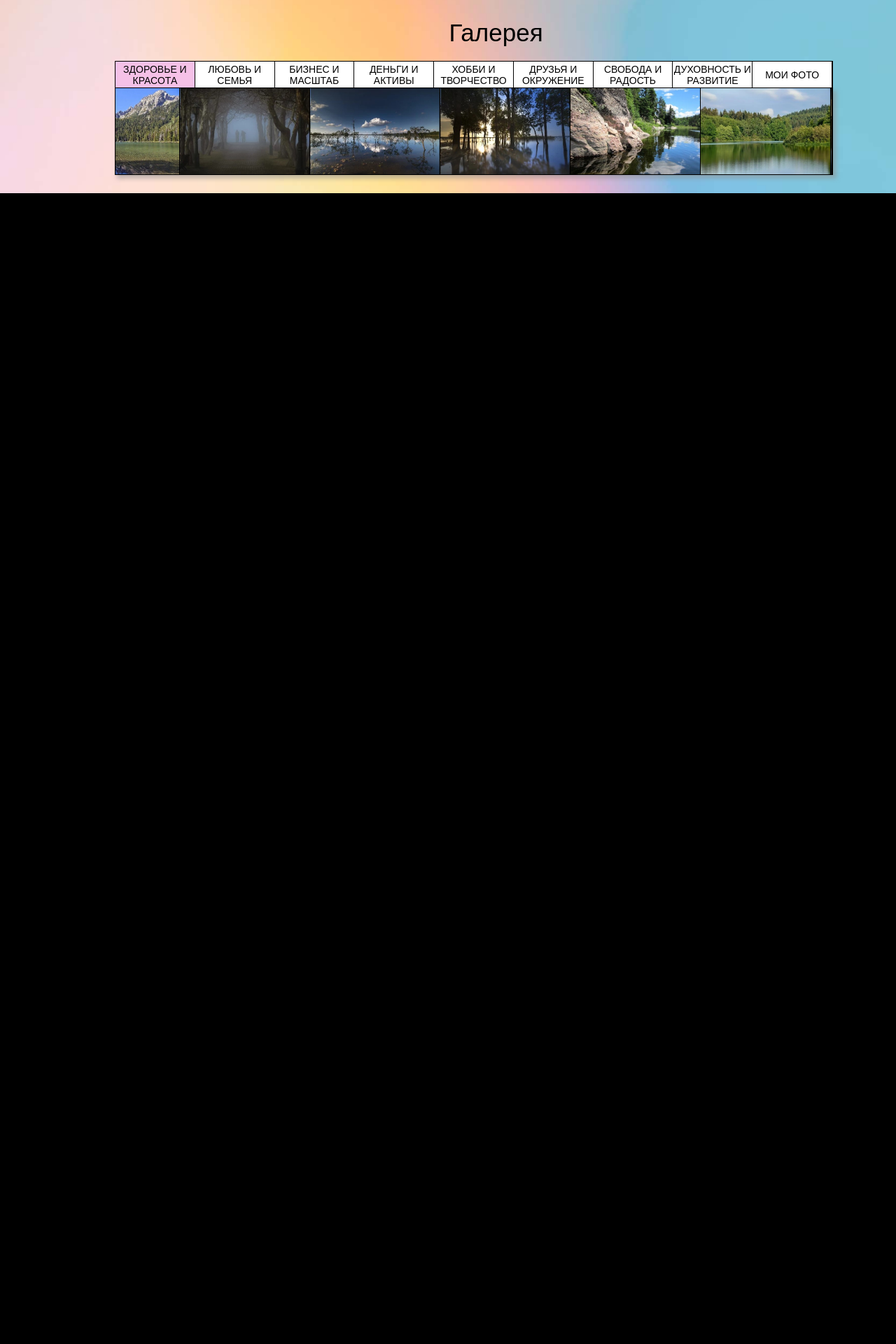
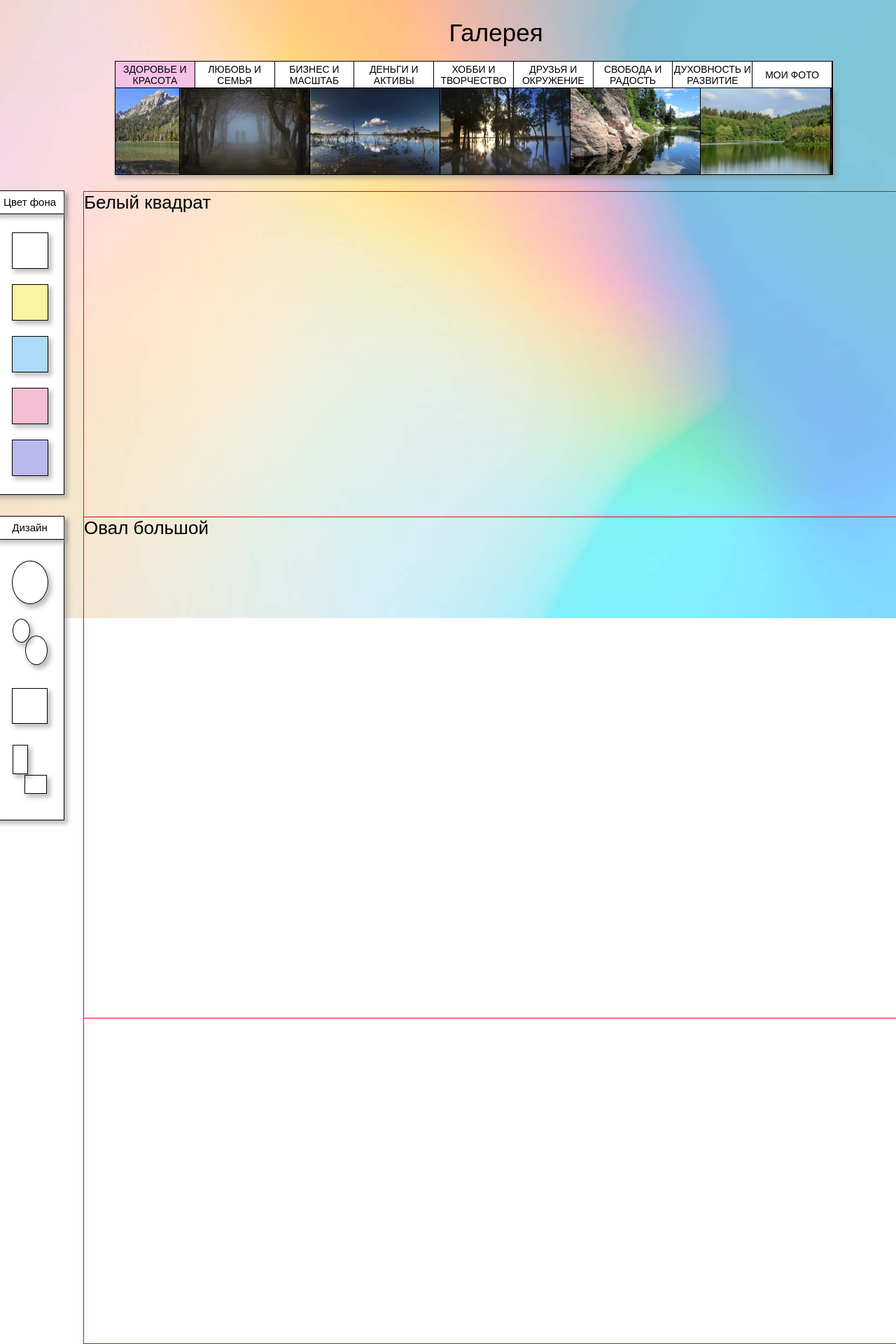
Before and after one commit to drummerrog/wishcard, a PHP site: page / in a window 1280 px wide; the page is wider, and only the part inside the window is pictured. Shown: the part 1050-2970 px from the top of that part at 70% size. Before the commit the page ends 1326 px from the top of that part, so only its background shows below. Run offline with PHP 8.4, Linux system fonts and the light colour scheme.

Commit message:
fix: фигуры отредактировал + отступы сайдбара

```diff
--- a/assets/css/style.css
+++ b/assets/css/style.css
@@ -8,6 +8,7 @@ body {
   background-image: url("../image/bg.jpg");
   background-size: auto;
   background-repeat: no-repeat;
+  /* margin: 0; */
 }
 
 .container {
@@ -20,7 +21,6 @@ body {
   max-width: 1670px;
   height: auto;
   text-align: center;
-  margin: auto;
   margin-left: 165px;
 }
 
@@ -30,7 +30,7 @@ body {
   font-style: normal;
   font-size: 215px;
   line-height: 0.6;
-  margin: 30px 0 140px;
+  margin: 30px 0 132px;
 }
 
 .info-description {
@@ -60,7 +60,7 @@ body {
   display: flex;
   justify-content: space-between;
   border: 1px solid #000;
-  margin-bottom: 150px;
+  margin-bottom: 146px;
   margin-left: 124px;
 }
 
@@ -196,10 +196,14 @@ body {
   cursor: pointer;
 }
 
-/* Табы */
+/* Табы сайдбара */
+.wishcard {
+  height: auto;
+  margin-left: -15px;
+}
 .sidebar-tabs {
-  max-width: 100px;
-  height: 435px;
+  max-width: 97px;
+  height: 433px;
   position: relative;
   display: flex;
   flex-direction: column;
@@ -207,14 +211,15 @@ body {
   border: 1px solid #000;
   background-color: rgb(255, 255, 255);
   box-shadow: 4px 4.785px 6.04px 0.96px rgba(143, 143, 143, 0.56);
-  margin-bottom: 25px;
+  margin-bottom: 30px;
 }
 
 .sidebar-tabs__title {
-  font-size: 14px;
-  line-height: 2.3;
+  font-size: 15px;
+  line-height: 2.1;
   border-bottom: 1px solid #000;
   box-shadow: 4px 4.785px 6.04px 0.96px rgba(143, 143, 143, 0.56);
+  text-align: center;
   margin-bottom: 15px;
 }
 
@@ -231,7 +236,7 @@ body {
   height: 50px;
   box-shadow: 4px 4.785px 6.04px 0.96px rgba(143, 143, 143, 0.56);
   border: 1px solid #000;
-  margin: 10px;
+  margin: 11px;
 }
 
 .white {
@@ -275,6 +280,7 @@ body {
   height: 60px;
   border: 1px solid #000;
   border-radius: 50%;
+  box-shadow: 4px 4.785px 6.04px 0.96px rgba(143, 143, 143, 0.56);
   margin-top: 15px;
 }
 
@@ -285,11 +291,12 @@ body {
 }
 
 .oval-top {
-  width: 25px;
-  height: 35px;
+  width: 23px;
+  height: 32px;
   border: 1px solid #000;
   border-radius: 50%;
-  margin-bottom: 10px;
+  box-shadow: 4px 4.785px 6.04px 0.96px rgba(143, 143, 143, 0.56);
+  margin-bottom: 13px;
   margin-right: -7px;
 }
 
@@ -298,13 +305,15 @@ body {
   height: 40px;
   border: 1px solid #000;
   border-radius: 50%;
-  margin-bottom: -45px;
+  box-shadow: 4px 4.785px 6.04px 0.96px rgba(143, 143, 143, 0.56);
+  margin-bottom: -43px;
 }
 
 .quadrate-big {
-  width: 50px;
-  height: 50px;
+  width: 49px;
+  height: 49px;
   border: 1px solid #000;
+  box-shadow: 4px 4.785px 6.04px 0.96px rgba(143, 143, 143, 0.56);
   margin-top: 30px;
 }
 
@@ -312,6 +321,7 @@ body {
   width: 20px;
   height: 40px;
   border: 1px solid #000;
+  box-shadow: 4px 4.785px 6.04px 0.96px rgba(143, 143, 143, 0.56);
   margin-top: 30px;
   margin-bottom: 1px;
 }
@@ -320,5 +330,6 @@ body {
   width: 30px;
   height: 25px;
   border: 1px solid #000;
+  box-shadow: 4px 4.785px 6.04px 0.96px rgba(143, 143, 143, 0.56);
   margin-left: 17px;
 }
--- a/index.html
+++ b/index.html
@@ -448,7 +448,7 @@
     </section>
     <!-- /.gallery -->
 
-    <!-- <section class="wishcard">
+    <section class="wishcard">
         <div class="container">
             <div class="sidebar-tabs">
                 <span class="sidebar-tabs__title">Цвет фона</span>
@@ -468,9 +468,9 @@
                     <div class="sidebar-tab__item" data-tab="14">
                         <div class="sidebar-tab__color purple"></div>
                     </div>
-                </div> -->
+                </div>
                 <!-- sidebar-tab -->
-                <!-- <div class="sidebar-tabs__content active" data-tab="10">
+                <div class="sidebar-tabs__content active" data-tab="10">
                     <div class="cont">Белый квадрат</div>
                 </div>
                 <div class="sidebar-tabs__content" data-tab="11">
@@ -485,10 +485,10 @@
                 <div class="sidebar-tabs__content" data-tab="14">
                     <div class="cont">Фиолетовый квадрат</div>
                 </div>
-            </div> -->
+            </div>
             <!-- /.sidebar-tabs -->
 
-            <!-- <div class="sidebar-tabs">
+            <div class="sidebar-tabs">
                 <span class="sidebar-tabs__title">Дизайн</span>
                 <div class="sidebar-tab">
                     <div class="sidebar-tab__item active" data-tab="15">
@@ -505,9 +505,9 @@
                         <div class="sidebar-tab__figure quadrate-top"></div>
                         <div class="sidebar-tab__figure quadrate-bottom"></div>
                     </div>
-                </div> -->
+                </div>
                 <!-- sidebar-tab -->
-                <!-- <div class="sidebar-tabs__content active" data-tab="15">
+                <div class="sidebar-tabs__content active" data-tab="15">
                     <div class="cont">Овал большой</div>
                 </div>
                 <div class="sidebar-tabs__content" data-tab="16">
@@ -519,7 +519,7 @@
                 <div class="sidebar-tabs__content" data-tab="18">
                     <div class="cont">Квадраты маленькие</div>
                 </div>
-            </div> -->
+            </div>
             <!-- /.sidebar-tabs -->
         </div>
         <!-- /.container -->
```
